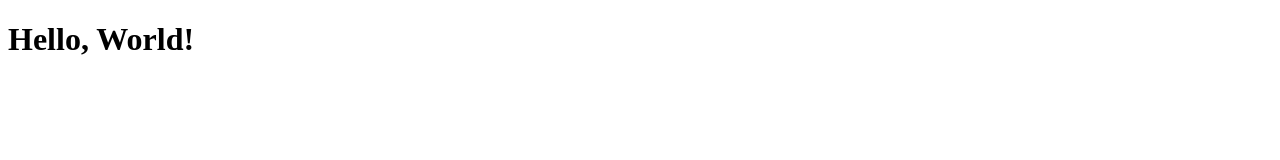
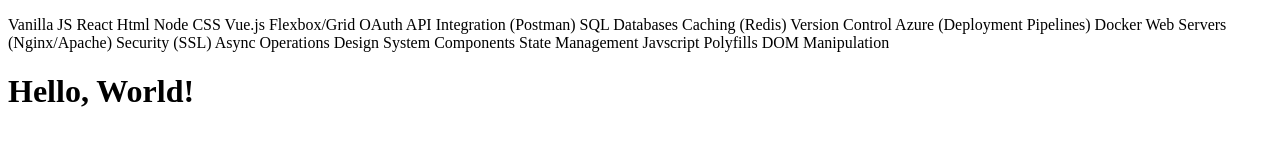
Before and after one commit to ZacharyLawCode/Main, a website: page index.html in a window 1280 px wide. Drawn offline with Linux system fonts and the light colour scheme.

Commit message:
Update index.html

```diff
--- a/index.html
+++ b/index.html
@@ -4,6 +4,28 @@
     <meta charset="UTF-8">
     <meta name="viewport" content="width=device-width, initial-scale=1.0">
     <title>Hello World</title>
+    <p>Vanilla JS
+        React
+        Html
+        Node
+        CSS
+        Vue.js
+        Flexbox/Grid
+        OAuth
+        API Integration (Postman)
+        SQL Databases
+        Caching (Redis)
+        Version Control
+        Azure (Deployment Pipelines)
+        Docker
+        Web Servers (Nginx/Apache)
+        Security (SSL)
+        Async Operations
+        Design System Components
+        State Management
+        Javscript Polyfills
+        DOM Manipulation
+        </p>
 </head>
 <body>
     <h1>Hello, World!</h1>
```
